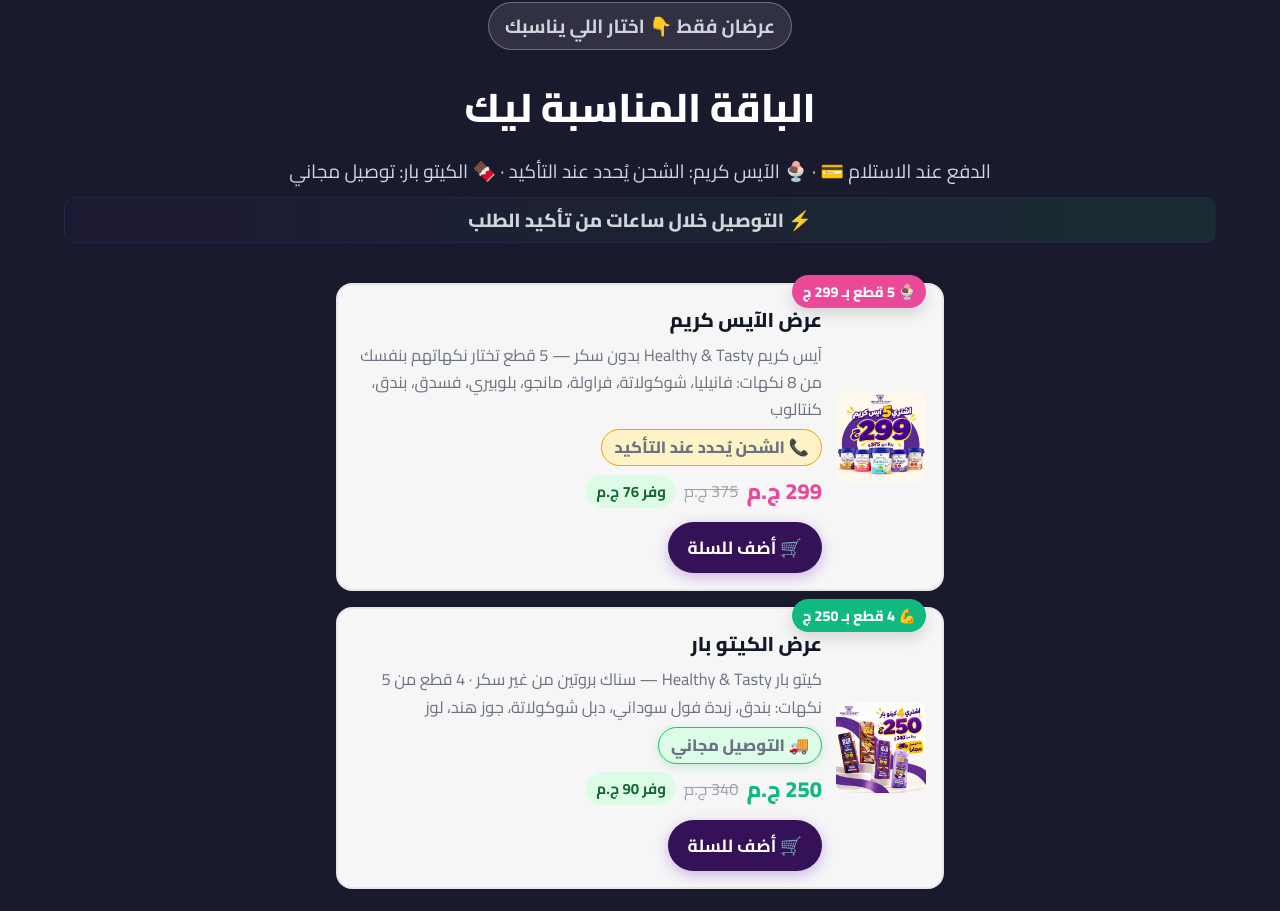
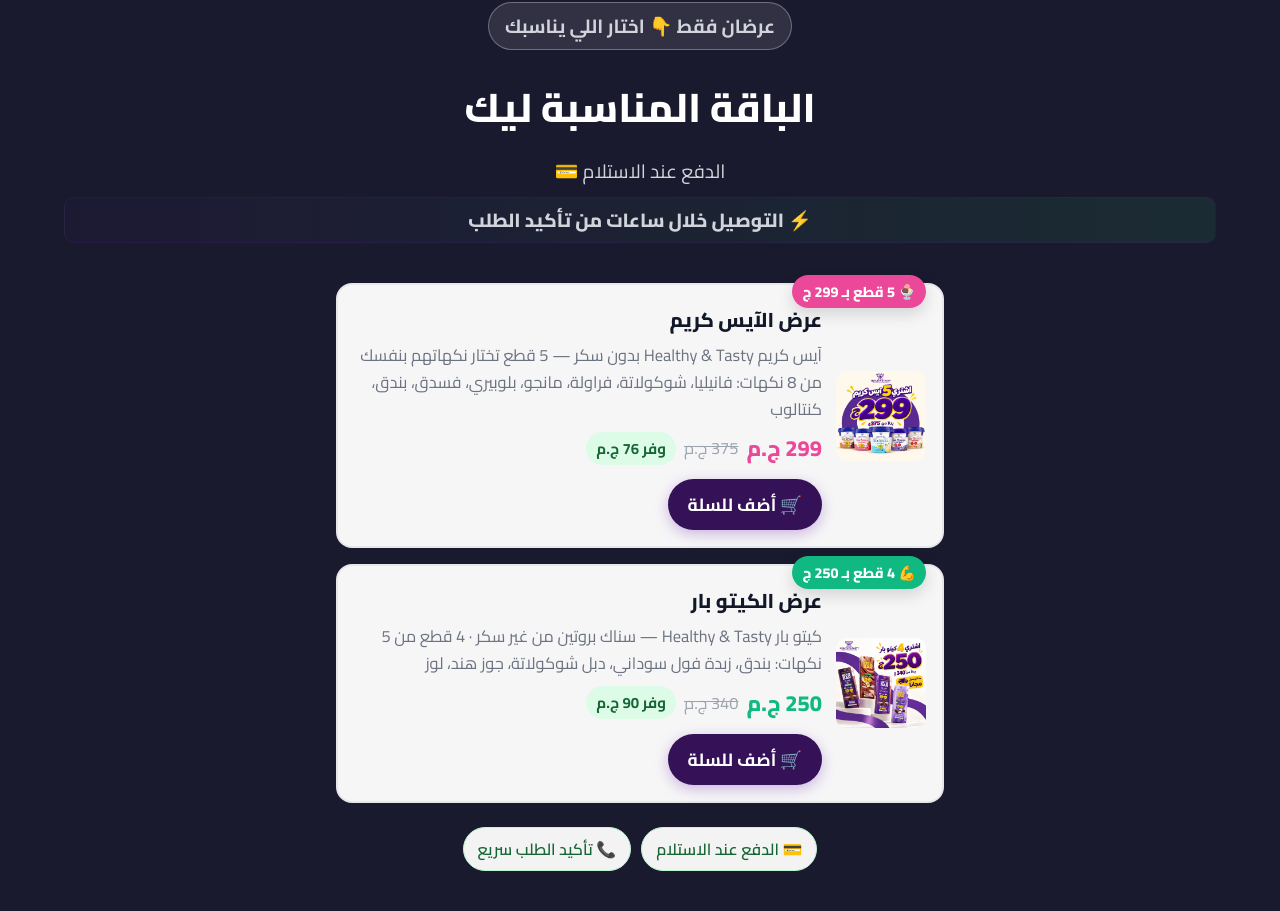
Before and after one commit to AbdelrahmanAhmed7/ice_cream, a React (Vite) app: page / in a window 1280 px wide. Shown: the part 961-1872 px from the top of the page. Built offline with nearby package versions, Linux system fonts and the light colour scheme.

Commit message:
Flavors start at zero, shipping removed entirely

```diff
--- a/src/App.jsx
+++ b/src/App.jsx
@@ -20,9 +20,10 @@
 import ketoPeanut from './assets/ketobar-peanut-butter.webp'
 import './App.css'
 
-// العروض النهائية (29/09/2026 من المستخدم):
-// - آيس كريم: 5 قطع بـ 300 جنيه + توصيل 50 جنيه
-// - كيتو بار: 4 قطع بـ 250 جنيه + التوصيل مجاني
+// العروض النهائية:
+// - آيس كريم: 5 قطع بـ 299 جنيه (بدل 375)
+// - كيتو بار: 4 قطع بـ 250 جنيه (بدل 340)
+// - مفيش شحن في الموقع — الكول سنتر هيتعامل
 
 // ─── DATA ────────────────────────────────────────────────────────────────────
 
@@ -35,7 +36,6 @@
 /** نكهات الكيتو بار — نهائية من المستخدم (29/09/2026) */
 const KETO_BAR_FLAVORS = ['بندق', 'زبدة فول سوداني', 'دبل شوكولاتة', 'جوز هند', 'لوز']
 
-const DELIVERY_FEE = 50
 const DELIVERY_HOURS_LABEL = 'التوصيل خلال ساعات من تأكيد الطلب'
 
 /** ثقة الشراء — تظهر مرة واحدة أسفل العروض فقط */
@@ -44,37 +44,16 @@
   { icon: '📞', label: 'تأكيد الطلب سريع' },
 ]
 
-// الشحن: مجاني للكيتو بار · الآيس كريم شحنه يُحدد عند التأكيد (مش مجاني ومش ثابت)
-// لو السلة فيها أي عرض شحنه TBD → الإجمالي = المنتجات فقط والشحن يتحدد مع الكول سنتر
+// بدون شحن في الموقع خالص — الكول سنتر هيتعامل
 const calcItemsSubtotal = (items) =>
   items.reduce((sum, item) => sum + item.bundle.price * item.qty, 0)
 
-const calcShippingTbd = (items) => items.some((item) => item.bundle.shippingTbd)
-
-const calcShipping = (items) => {
-  if (items.length === 0 || calcShippingTbd(items)) return 0
-  const hasPaidShipping = items.some((item) => !item.bundle.freeShipping)
-  return hasPaidShipping ? DELIVERY_FEE : 0
-}
-
-/** وصف الشحن للعرض في الشيت والرسائل */
-const shippingFeeLabel = (items) => {
-  if (calcShippingTbd(items)) return 'يُحدد عند التأكيد'
-  return calcShipping(items) === 0 ? 'مجاني' : `${calcShipping(items)} ج.م`
-}
-
-/** لاحقة الإجمالي المعروضة (sticky bar / زرار / سطر الإجمالي) */
-const shippingSuffix = (items) => {
-  if (calcShippingTbd(items)) return '· الشحن يُحدد عند التأكيد'
-  return calcShipping(items) === 0 ? '· توصيل مجاني 🚚' : '· شامل الشحن'
-}
-
-/** total = مجموع المنتجات + شحن واحد فقط (أو مجاني) */
-const calcOrderTotal = (items) => calcItemsSubtotal(items) + calcShipping(items)
+/** total = مجموع المنتجات فقط */
+const calcOrderTotal = (items) => calcItemsSubtotal(items)
 
 // العرضان النهائيان فقط — بدون ميكس
 // الأسعار من صور العروض: الآيس كريم 299 بدل 375 / الكيتو بار 250 بدل 340
-// شحن الآيس كريم مش مجاني ولسه متحددش — الكول سنتر هيحدده (shippingTbd)
+// ملحوظة: مفيش شحن في الموقع — الكول سنتر هيتعامل
 const bundles = [
   {
     id: 'icecream',
@@ -87,9 +66,6 @@
     units: 5,
     unitsLabel: '5 قطع',
     flavors: ICECREAM_FLAVORS,
-    deliveryNote: '📞 الشحن يُحدد عند التأكيد',
-    freeShipping: false,
-    shippingTbd: true,
     image: offerIcecreamImg,
     accent: '#EC4899',
   },
@@ -104,9 +80,6 @@
     units: 4,
     unitsLabel: '4 قطع',
     flavors: KETO_BAR_FLAVORS,
-    deliveryNote: '🚚 التوصيل مجاني',
-    freeShipping: true,
-    shippingTbd: false,
     image: offerKetoImg,
     accent: '#10B981',
   },
@@ -152,12 +125,6 @@
 }
 
 const bundleImages = (bundleId) => (bundleId === 'ketobar' ? KETOBAR_IMAGES : ICECREAM_IMAGES)
-const evenSplit = (total, n) => {
-  if (!n || n <= 0) return []
-  const base = Math.floor(total / n)
-  const rem = total - base * n
-  return Array.from({ length: n }, (_, i) => base + (i < rem ? 1 : 0))
-}
 
 /** ملخص نصي: "2 فانيليا + 1 مانجو" — يتجاهل النكهات الصفرية */
 const formatFlavorSummary = (names, values) =>
@@ -220,7 +187,7 @@
 const faqs = [
   { q: 'الآيس كريم فيه سكر؟', a: 'لا، آيس كريم Healthy & Tasty بدون سكر، ومناسب لمتبعي الكيتو والأنظمة منخفضة السعرات.' },
   { q: 'الكيتو بار مناسب للكيتو؟', a: 'أيوه، الـ Keto Bar مصمم ليناسب نظام الكيتو، وعملي كسناك بين الوجبات تاخده معاك في الشغل أو الجامعة أو الجيم.' },
-  { q: 'إيه العروض المتاحة؟', a: 'عرض الآيس كريم: 5 قطع بـ 299 جنيه بدلاً من 375، والشحن يُحدد عند التأكيد مع الكول سنتر. عرض الكيتو بار: 4 قطع بـ 250 جنيه بدلاً من 340 والتوصيل مجاني.' },
+  { q: 'إيه العروض المتاحة؟', a: 'عرض الآيس كريم: 5 قطع بـ 299 جنيه بدلاً من 375. عرض الكيتو بار: 4 قطع بـ 250 جنيه بدلاً من 340.' },
   { q: 'التوصيل بياخد قد إيه؟', a: 'فريق Healthy & Tasty بيتواصل سريعاً لتأكيد الطلب، والتوصيل يبدأ خلال ساعات بعد التأكيد.' },
   { q: 'الدفع إزاي؟', a: 'الدفع عند الاستلام.' },
   { q: 'أطلب إزاي؟', a: 'اختار العرض، أكمل بياناتك، وفريقنا هيتواصل معاك لتأكيد الطلب والتوصيل.' },
@@ -345,9 +312,8 @@
     if (savedDraft && Array.isArray(savedDraft.itemFlavors) && savedDraft.itemFlavors.length === initialItems.length) {
       return savedDraft.itemFlavors
     }
-    return initialItems.map(item =>
-      evenSplit(bundleUnits(item.bundle.id) * item.qty, item.bundle.flavors.length)
-    )
+    // البيزنس طالب: تبدأ كلها صفر والعميل يوزع بنفسه
+    return initialItems.map(item => item.bundle.flavors.map(() => 0))
   })
 
   // احفظ مسودة أول بأول — الرجوع من التأكيد أو الـ refresh يرجع ببياناته
@@ -372,7 +338,6 @@
 
   const cartItems = items
   const subtotal = calcItemsSubtotal(cartItems)
-  const shippingFee = calcShipping(cartItems)
   const totalPrice = calcOrderTotal(cartItems)
 
   const touch = (field) => setTouched(t => ({ ...t, [field]: true }))
@@ -478,7 +443,6 @@
         notes: notes || '',
         bundle: offerSummary,
         subtotal: `${subtotal} ج.م`,
-        shippingFee: shippingFeeLabel(cartItems),
         price: `${totalPrice} ج.م`,
         value: String(totalPrice),          // plain number string — Apps Script parses with Number()
         quantity: String(cartItems.reduce((s, i) => s + i.qty, 0)),
@@ -576,10 +540,6 @@
               <span className="success-val">{subtotal} ج.م</span>
             </div>
             <div className="success-card-row">
-              <span className="success-label">الشحن</span>
-              <span className="success-val">{shippingFeeLabel(cartItems)}</span>
-            </div>
-            <div className="success-card-row">
               <span className="success-label">الإجمالي</span>
               <span className="success-val price">{totalPrice} ج.م</span>
             </div>
@@ -629,7 +589,6 @@
                   <s>{item.bundle.originalPrice * item.qty} ج.م</s>
                 )}
               </div>
-              <span className={`confirm-shipping ${item.bundle.shippingTbd ? 'confirm-shipping--tbd' : ''}`}>{item.bundle.shippingTbd ? '📞 الشحن يُحدد عند التأكيد' : '🚚 توصيل مجاني'}</span>
             </div>
           </div>
           <FlavorPicker
@@ -656,7 +615,7 @@
       ))}
 
       <div className="order-total-slim">
-        <span>الإجمالي {shippingSuffix(cartItems)}</span>
+        <span>الإجمالي</span>
         <strong>{totalPrice} ج.م</strong>
       </div>
       <div className="form-section">
@@ -792,7 +751,7 @@
             ))}
           </div>
           <button className="sticky-cart-btn" onClick={handleCheckout}>
-            أكمل الطلب — {cartCheckoutTotal} ج.م {shippingSuffix(cartItems)} ←
+            أكمل الطلب — {cartCheckoutTotal} ج.م ←
           </button>
         </div>
       )}
@@ -883,7 +842,7 @@
         <div className="section-head light">
           <p className="eyebrow-pill light">عرضان فقط 👇 اختار اللي يناسبك</p>
           <h2>الباقة المناسبة ليك</h2>
-          <p>الدفع عند الاستلام 💳 · 🍨 الآيس كريم: الشحن يُحدد عند التأكيد · 🍫 الكيتو بار: توصيل مجاني</p>
+          <p>الدفع عند الاستلام 💳</p>
           <DeliveryHighlight compact />
         </div>
         <div className="bundle-list">
@@ -920,9 +879,6 @@
                   <h3>{bundle.name}</h3>
                   <p>{bundle.description}</p>
                   <p className="bundle-row-note">{bundle.note}</p>
-                  <p className={`delivery-tag ${bundle.freeShipping ? 'delivery-tag--free' : 'delivery-tag--paid'}`}>
-                    {bundle.deliveryNote || (bundle.freeShipping ? '🚚 التوصيل مجاني' : '🚚 التوصيل 50 جنيه')}
-                  </p>
                   <div className="bundle-row-price">
                     <strong>{bundle.price * Math.max(qty, 1)} ج.م</strong>
                     <s>{bundle.originalPrice * Math.max(qty, 1)} ج.م</s>
@@ -949,7 +905,7 @@
         <OfferTrustPills />
         {cartCount > 0 && (
           <button type="button" className="next-btn landing-next-btn" onClick={handleCheckout}>
-            أكمل الطلب ({cartCount} {cartCount === 1 ? 'عرض' : 'عروض'} — {cartCheckoutTotal} ج.م {shippingSuffix(cartItems)}) ←
+            أكمل الطلب ({cartCount} {cartCount === 1 ? 'عرض' : 'عروض'} — {cartCheckoutTotal} ج.م) ←
           </button>
         )}
       </section>
```
